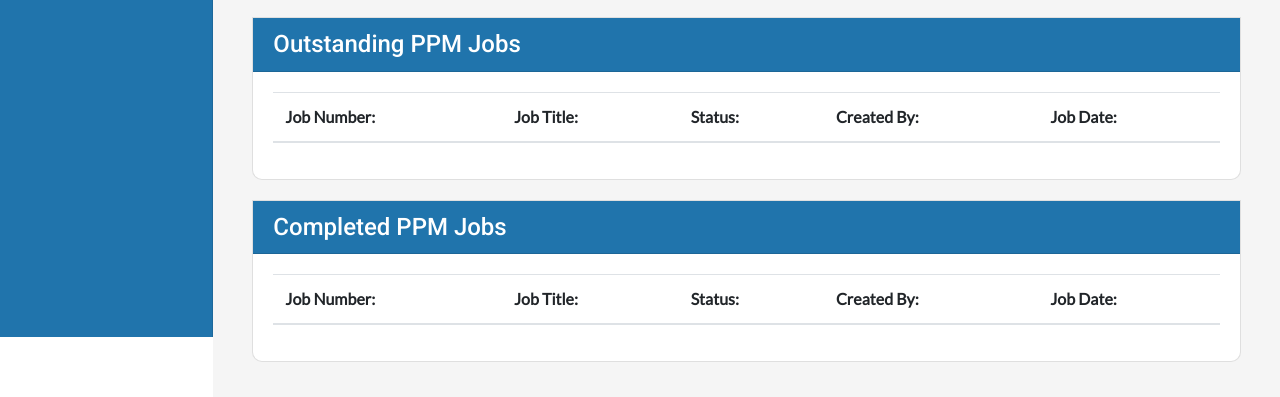
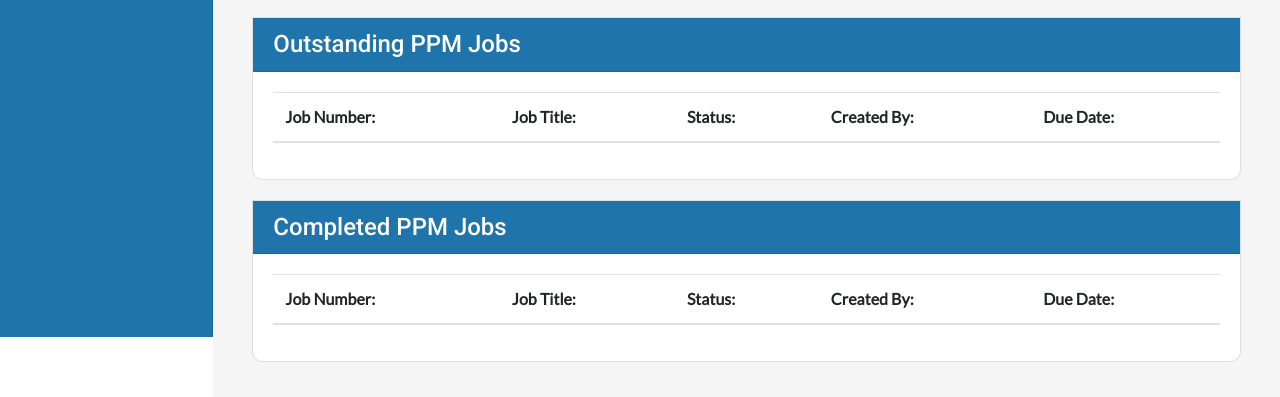
Before and after one commit to Summersby95/meade-maintenance-app, a Django app: template assets/templates/assets/ppm_details.html in a window 1280 px wide. Shown: the part 463-860 px from the top of the page. Run offline with Django 3.2, Linux system fonts and the light colour scheme; the template is opened without the code that fills it, so the values that code supplies are empty; some libraries are stand-ins or nearby versions.

Commit message:
fix: add due date to job tables

```diff
--- a/assets/templates/assets/ppm_details.html
+++ b/assets/templates/assets/ppm_details.html
@@ -63,7 +63,7 @@
                         <th>Job Title:</th>
                         <th>Status:</th>
                         <th>Created By:</th>
-                        <th>Job Date:</th>
+                        <th>Due Date:</th>
                     </thead>
                     <tbody>
                         {% for job in jobs %}
@@ -75,7 +75,7 @@
                                     </td>
                                     <td>{{ job.status }}</td>
                                     <td>{{ job.created_by }}</td>
-                                    <td>{{ job.created_on }}</td>
+                                    <td>{{ job.due_date }}</td>
                                 </tr>
                             {% endif %}
                         {% endfor %}
@@ -96,7 +96,7 @@
                         <th>Job Title:</th>
                         <th>Status:</th>
                         <th>Created By:</th>
-                        <th>Job Date:</th>
+                        <th>Due Date:</th>
                     </thead>
                     <tbody>
                         {% for job in jobs %}
@@ -108,7 +108,7 @@
                                     </td>
                                     <td>{{ job.status }}</td>
                                     <td>{{ job.created_by }}</td>
-                                    <td>{{ job.created_on }}</td>
+                                    <td>{{ job.due_date }}</td>
                                 </tr>
                             {% endif %}
                         {% endfor %}
```
